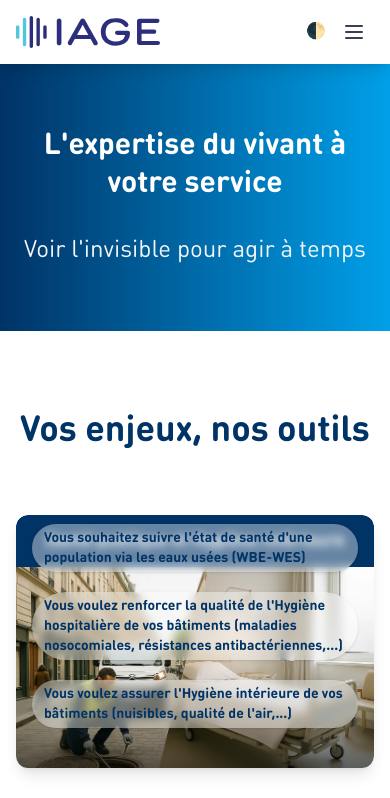
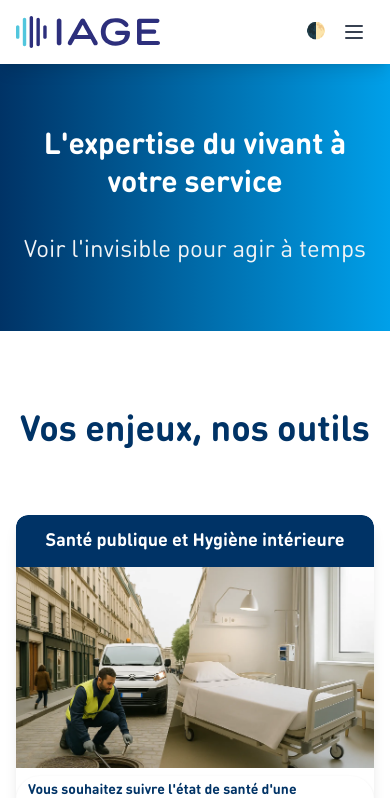
Before and after one commit to OROATIAGE/iage-france.site-public, a React (Vite) app: page / in a window 390 px wide. Shown: the top 798 px of the page. Built offline with nearby package versions, Linux system fonts and the light colour scheme.

Commit message:
feat: changement accueil version mobile corrigé

```diff
--- a/src/pages/Home.jsx
+++ b/src/pages/Home.jsx
@@ -152,13 +152,13 @@ const Home = () => {
                     alt={texts.home.sectors[category.titleKey]}
                     className="w-full aspect-[16/9] object-cover"
                   />
-                  {/* Overlay dégradé en bas de l'image pour lisibilité */}
-                  <div className="absolute left-0 right-0 bottom-0 h-1/2 bg-gradient-to-t from-black/50 via-black/10 to-transparent z-0 rounded-b-xl pointer-events-none" />
+                  {/* Overlay dégradé en bas de l'image pour lisibilité (desktop uniquement) */}
+                  <div className="hidden md:block absolute left-0 right-0 bottom-0 h-1/2 bg-gradient-to-t from-black/50 via-black/10 to-transparent z-0 rounded-b-xl pointer-events-none" />
+                  {/* Overlays : sous l'image sur mobile, sur l'image en absolute sur desktop */}
                   <div
-                    className="absolute left-0 right-0 bottom-8 flex flex-col p-4 py-2 z-10 pointer-events-auto gap-5 w-full"
+                    className="flex flex-col gap-5 w-full mt-2 md:absolute md:left-0 md:right-0 md:bottom-8 md:p-4 md:py-2 md:z-10 md:pointer-events-auto md:mt-0"
                   >
                     {category.subdomains.map((subdomain, idx) => {
-                      // Définir les classes d'escalier pour md+ (jusqu'à 4 éléments)
                       const mlClasses = [
                         'md:ml-0',
                         'md:ml-8',
```
